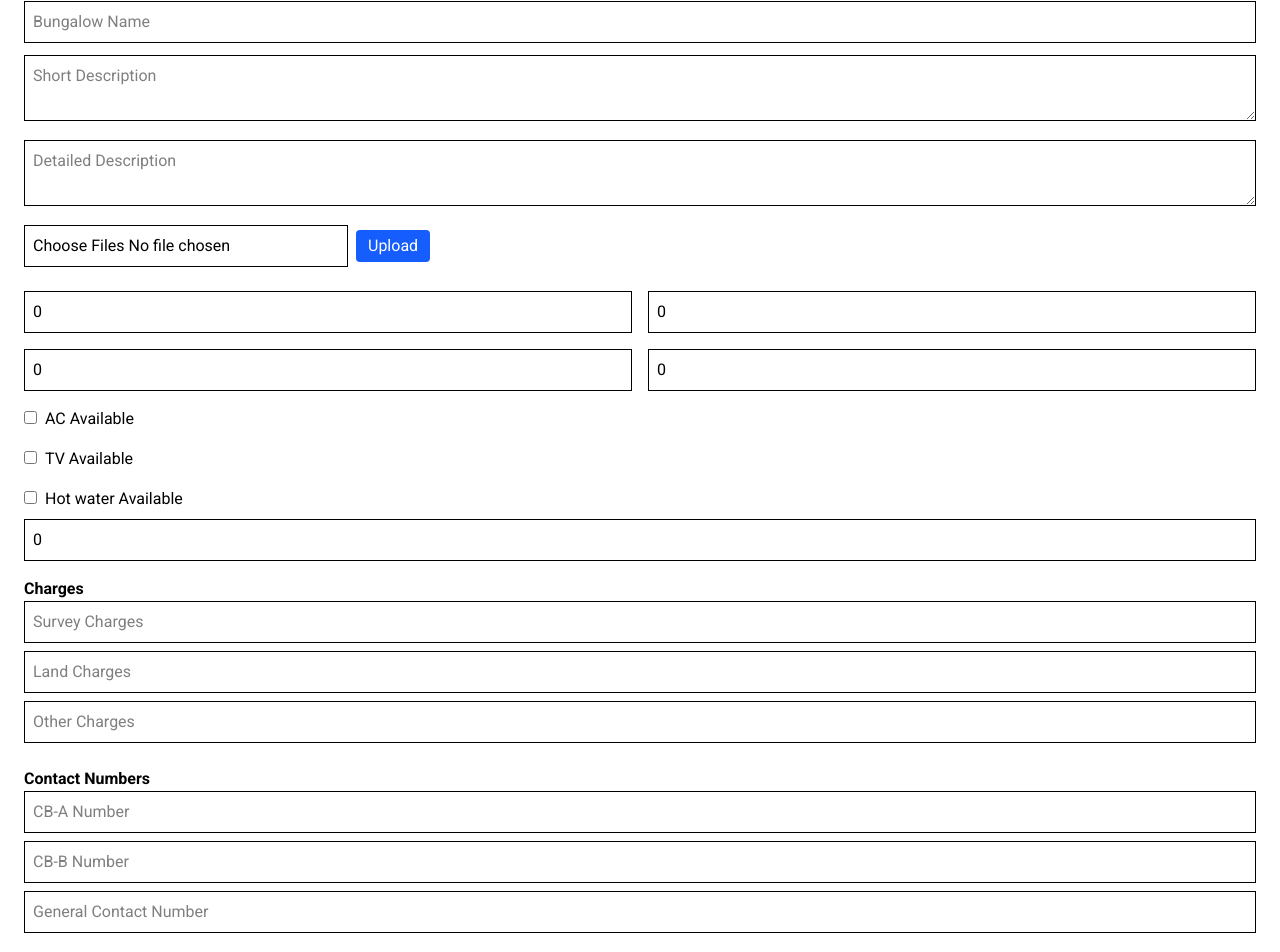
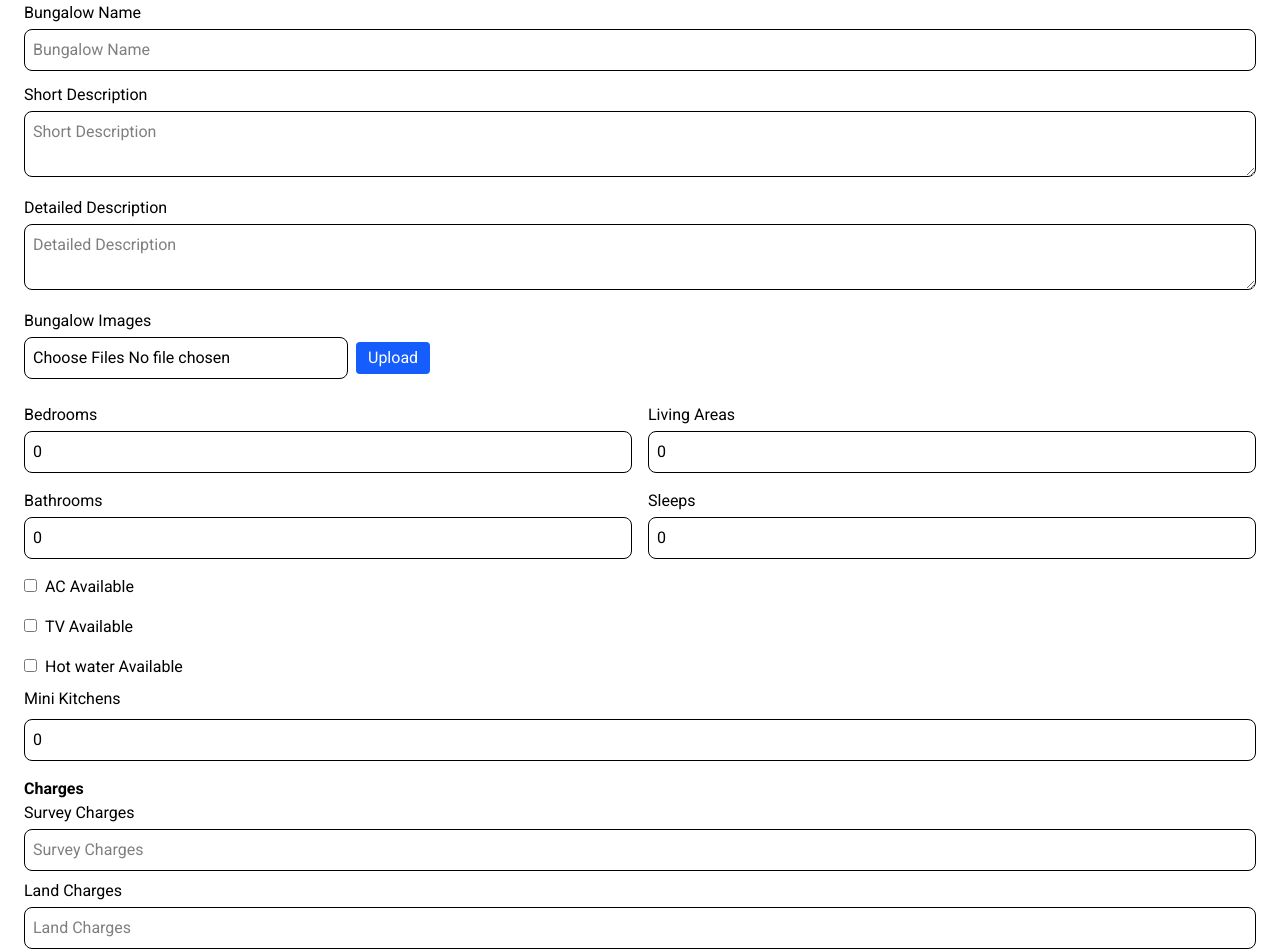
Before and after one commit to ThashmikaRathnayake/Circuit-Bungalows-Booking-System, a React (Vite) app in the folder frontend/: page /admin/addLocation in a window 1280 px wide. Shown: the part 167-1119 px from the top of the page. Built offline with nearby package versions, Linux system fonts and the light colour scheme; sample sign-in values are in the browser's storage.

Commit message:
feature added view bungalow details

```diff
--- a/frontend/src/components/Navbar.jsx
+++ b/frontend/src/components/Navbar.jsx
@@ -116,7 +116,7 @@ const Navbar = () => {
                                     </Link>
                                 </li>
                                 <li>
-                                    <Link to="/admin" className="hover:text-gray-300 transition-colors duration-300">
+                                    <Link to="/admin/bungalowTable" className="hover:text-gray-300 transition-colors duration-300">
                                         Update
                                     </Link>
                                 </li>
--- a/frontend/src/pages/AdminAddLocation.jsx
+++ b/frontend/src/pages/AdminAddLocation.jsx
@@ -119,34 +119,38 @@ export default function AdminAddLocation({ bungalow }) {
       <h1 className="text-2xl font-bold mb-4">{bungalow ? "Edit Bungalow" : "Add New Bungalow"}</h1>
 
       {/* General Info */}
+      <label className="block mb-1" htmlFor="name">Bungalow Name</label>
       <input
         type="text"
         name="name"
         placeholder="Bungalow Name"
         value={formData.name}
         onChange={handleChange}
-        className="w-full border p-2 mb-3"
-      />
+        className="w-full border p-2 mb-3 rounded-lg"
+      required/>
 
+      <label className="block mb-1" htmlFor="description1">Short Description</label>
       <textarea
         name="description1"
         placeholder="Short Description"
         value={formData.description1}
         onChange={handleChange}
-        className="w-full border p-2 mb-3"
-      />
+        className="w-full border p-2 mb-3 rounded-lg"
+      required/>
 
+      <label className="block mb-1" htmlFor="description2">Detailed Description</label>
       <textarea
         name="description2"
         placeholder="Detailed Description"
         value={formData.description2}
         onChange={handleChange}
-        className="w-full border p-2 mb-3"
+        className="w-full border p-2 mb-3 rounded-lg" required
       />
 
       {/* Image Upload */}
+      <label className="block mb-1" htmlFor="files">Bungalow Images</label>
       <div className="mb-3">
-        <input type="file" multiple onChange={(e) => setNewFiles([...e.target.files])} className="border p-2"/>
+        <input type="file" multiple onChange={(e) => setNewFiles([...e.target.files])} className="border p-2 rounded-lg" required/>
         <button type="button" onClick={handleUpload} className="ml-2 bg-blue-600 text-white px-3 py-1 rounded hover:bg-blue-700 cursor-pointer">
           Upload
         </button>
@@ -160,10 +164,25 @@ export default function AdminAddLocation({ bungalow }) {
 
       {/* Features */}
       <div className="grid grid-cols-2 gap-4">
-        <input type="number" name="bedRooms" placeholder="Bedrooms" value={formData.bedRooms} onChange={handleChange} className="border p-2" />
-        <input type="number" name="Living_area" placeholder="Living Areas" value={formData.Living_area} onChange={handleChange} className="border p-2" />
-        <input type="number" name="bathrooms" placeholder="Bathrooms" value={formData.bathrooms} onChange={handleChange} className="border p-2" />
-        <input type="number" name="sleeps" placeholder="Sleeps" value={formData.sleeps} onChange={handleChange} className="border p-2" />
+        <div className="flex flex-col">
+        <label className="block mb-1" htmlFor="bedRooms">Bedrooms</label>
+        <input type="number" name="bedRooms" placeholder="Bedrooms" value={formData.bedRooms} onChange={handleChange} className="border p-2 rounded-lg" required/>
+        </div>
+
+        <div className="flex flex-col">
+        <label className="block mb-1" htmlFor="Living_area">Living Areas</label>
+        <input type="number" name="Living_area" placeholder="Living Areas" value={formData.Living_area} onChange={handleChange} className="border p-2 rounded-lg" required/>
+        </div>
+
+        <div className="flex flex-col">
+        <label className="block mb-1" htmlFor="bathrooms">Bathrooms</label>
+        <input type="number" name="bathrooms" placeholder="Bathrooms" value={formData.bathrooms} onChange={handleChange} className="border p-2 rounded-lg" required/>
+        </div>
+
+        <div className="flex flex-col">
+        <label className="block mb-1" htmlFor="sleeps">Sleeps</label>
+        <input type="number" name="sleeps" placeholder="Sleeps" value={formData.sleeps} onChange={handleChange} className="border p-2 rounded-lg" required/>
+        </div>
       </div>
 
       {/* Amenities */}
@@ -179,19 +198,31 @@ export default function AdminAddLocation({ bungalow }) {
         <input type="checkbox" name="hotWaterAvailable" checked={formData.hotWaterAvailable} onChange={handleChange} />
         <span className="ml-2">Hot water Available</span>
       </label>
-      <input type="number" name="mini_kitchen" placeholder="Mini Kitchens" value={formData.mini_kitchen} onChange={handleChange} className="border p-2 w-full mt-2" />
+
+      <label className="block mt-2" htmlFor="mini_kitchen">Mini Kitchens</label>
+      <input type="number" name="mini_kitchen" placeholder="Mini Kitchens" value={formData.mini_kitchen} onChange={handleChange} className="border p-2 w-full mt-2 rounded-lg" required/>
 
       {/* Charges */}
       <h2 className="font-semibold mt-4">Charges</h2>
-      <input type="text" name="survey_charges" placeholder="Survey Charges" value={formData.survey_charges} onChange={handleChange} className="border p-2 w-full mb-2" />
-      <input type="text" name="land_charges" placeholder="Land Charges" value={formData.land_charges} onChange={handleChange} className="border p-2 w-full mb-2" />
-      <input type="text" name="other_charges" placeholder="Other Charges" value={formData.other_charges} onChange={handleChange} className="border p-2 w-full mb-2" />
+      <label className="block mb-1" htmlFor="survey_charges">Survey Charges</label>
+      <input type="text" name="survey_charges" placeholder="Survey Charges" value={formData.survey_charges} onChange={handleChange} className="border p-2 w-full mb-2 rounded-lg" required/>
+
+      <label className="block mb-1" htmlFor="land_charges">Land Charges</label>
+      <input type="text" name="land_charges" placeholder="Land Charges" value={formData.land_charges} onChange={handleChange} className="border p-2 w-full mb-2 rounded-lg" required/>
+
+      <label className="block mb-1" htmlFor="other_charges">Other Charges</label>
+      <input type="text" name="other_charges" placeholder="Other Charges" value={formData.other_charges} onChange={handleChange} className="border p-2 w-full mb-2 rounded-lg" required/>
 
       {/* Contact */}
       <h2 className="font-semibold mt-4">Contact Numbers</h2>
-      <input type="text" name="cb_A_No" placeholder="CB-A Number" value={formData.cb_A_No} onChange={handleChange} className="border p-2 w-full mb-2" />
-      <input type="text" name="cb_B_No" placeholder="CB-B Number" value={formData.cb_B_No} onChange={handleChange} className="border p-2 w-full mb-2" />
-      <input type="text" name="cb_No" placeholder="General Contact Number" value={formData.cb_No} onChange={handleChange} className="border p-2 w-full mb-2" />
+      <label className="block mb-1" htmlFor="cb_A_No">CB-A Number</label>
+      <input type="text" name="cb_A_No" placeholder="CB-A Number" value={formData.cb_A_No} onChange={handleChange} className="border p-2 w-full mb-2 rounded-lg" />
+
+      <label className="block mb-1" htmlFor="cb_B_No">CB-B Number</label>
+      <input type="text" name="cb_B_No" placeholder="CB-B Number" value={formData.cb_B_No} onChange={handleChange} className="border p-2 w-full mb-2 rounded-lg" />
+
+      <label className="block mb-1" htmlFor="cb_No">General Contact Number</label>
+      <input type="text" name="cb_No" placeholder="General Contact Number" value={formData.cb_No} onChange={handleChange} className="border p-2 w-full mb-2 rounded-lg" />
 
       <button type="submit" className="w-full bg-green-600 text-white py-2 mt-4 rounded hover:bg-green-700 cursor-pointer">
         Save
--- a/frontend/src/pages/BungalowTable.jsx
+++ b/frontend/src/pages/BungalowTable.jsx
@@ -9,6 +9,8 @@ export default function AdminBungalowTable() {
   const [bungalow, setBungalow] = useState([]);
   const navigate = useNavigate();
   const [a, setA] = useState("")
+  const [selectedBungalow, setSelectedBungalow] = useState(null);
+  const [isModalOpen, setIsModalOpen] = useState(false);
 
 
   // Fetch all bungalows from backend
@@ -41,6 +43,18 @@ export default function AdminBungalowTable() {
     }
   };
 
+  // Open Modal
+  const handleView = (bungalow) => {
+    setSelectedBungalow(bungalow);
+    setIsModalOpen(true);
+  };
+
+  // Close Modal
+  const handleClose = () => {
+    setSelectedBungalow(null);
+    setIsModalOpen(false);
+  };
+
   return (
     <>
     <Navbar/>
@@ -68,7 +82,7 @@ export default function AdminBungalowTable() {
               <td className="p-2 border">{b.sleeps}</td>
               <td className="p-2 flex justify-center gap-2 ">
                 <button
-                  onClick={() => navigate(`/bungalow/view/${b._id}`)}
+                  onClick={() => handleView(b)}
                   className="bg-blue-500 hover:bg-blue-600 text-white px-2 py-1 rounded cursor-pointer"
                 >
                   View
@@ -90,6 +104,80 @@ export default function AdminBungalowTable() {
           ))}
         </tbody>
       </table>
+      {/* Modal */}
+      {isModalOpen && selectedBungalow && (
+        <div className="fixed inset-0 bg-black bg-opacity-50 flex justify-center items-center z-50">
+          <div className="bg-white rounded-2xl shadow-2xl w-11/12 max-w-5xl relative overflow-y-auto max-h-[90vh] p-8">
+
+            {/* Close */}
+            <button
+              onClick={handleClose}
+              className="absolute top-4 right-4 text-gray-400 hover:text-gray-700 text-2xl"
+            >
+              ✖
+            </button>
+
+            {/* Title */}
+            <h2 className="text-3xl font-bold text-center mb-6 text-gray-800">
+              {selectedBungalow.name}
+            </h2>
+
+            {/* Details */}
+            <section className="mb-6">
+              <h3 className="text-lg font-semibold text-gray-700 mb-3">Overview</h3>
+              <div className="grid grid-cols-1 sm:grid-cols-2 gap-4 text-gray-700">
+                <p><strong>Bedrooms:</strong> {selectedBungalow.bedRooms}</p>
+                <p><strong>Living Areas:</strong> {selectedBungalow.Living_area}</p>
+                <p><strong>Bathrooms:</strong> {selectedBungalow.bathrooms}</p>
+                <p><strong>Sleeps:</strong> {selectedBungalow.sleeps}</p>
+              </div>
+            </section>
+
+            {/* Amenities */}
+            <section className="mb-6">
+              <h3 className="text-lg font-semibold text-gray-700 mb-3">Amenities</h3>
+              <div className="grid grid-cols-2 sm:grid-cols-3 gap-3">
+                <span className={`px-3 py-1 rounded-full text-sm text-center ${selectedBungalow.acAvailable ? "bg-green-100 text-green-700" : "bg-red-100 text-red-700"}`}>
+                  AC {selectedBungalow.acAvailable ? "✔" : "✖"}
+                </span>
+                <span className={`px-3 py-1 rounded-full text-sm text-center ${selectedBungalow.tvAvailable ? "bg-green-100 text-green-700" : "bg-red-100 text-red-700"}`}>
+                  TV {selectedBungalow.tvAvailable ? "✔" : "✖"}
+                </span>
+                <span className={`px-3 py-1 rounded-full text-sm text-center ${selectedBungalow.hotWaterAvailable ? "bg-green-100 text-green-700" : "bg-red-100 text-red-700"}`}>
+                  Hot Water {selectedBungalow.hotWaterAvailable ? "✔" : "✖"}
+                </span>
+              </div>
+            </section>
+
+            {/* Descriptions */}
+            <section className="mb-6">
+              <h3 className="text-lg font-semibold text-gray-700 mb-3">Description</h3>
+              <div className="space-y-3 text-gray-600 leading-relaxed">
+                <p>{selectedBungalow.description1}</p>
+                <p>{selectedBungalow.description2}</p>
+              </div>
+            </section>
+
+            {/* Images */}
+            {selectedBungalow.images?.length > 0 && (
+              <section>
+                <h3 className="text-lg font-semibold text-gray-700 mb-3">Images</h3>
+                <div className="grid grid-cols-2 sm:grid-cols-3 md:grid-cols-4 gap-4">
+                  {selectedBungalow.images.map((img, i) => (
+                    <img
+                      key={i}
+                      src={img}
+                      alt={`bungalow-${i}`}
+                      className="w-full h-40 object-cover rounded-lg shadow"
+                    />
+                  ))}
+                </div>
+              </section>
+            )}
+          </div>
+        </div>
+      )}
+
     </div>
     <Footer/>
     </>
```
